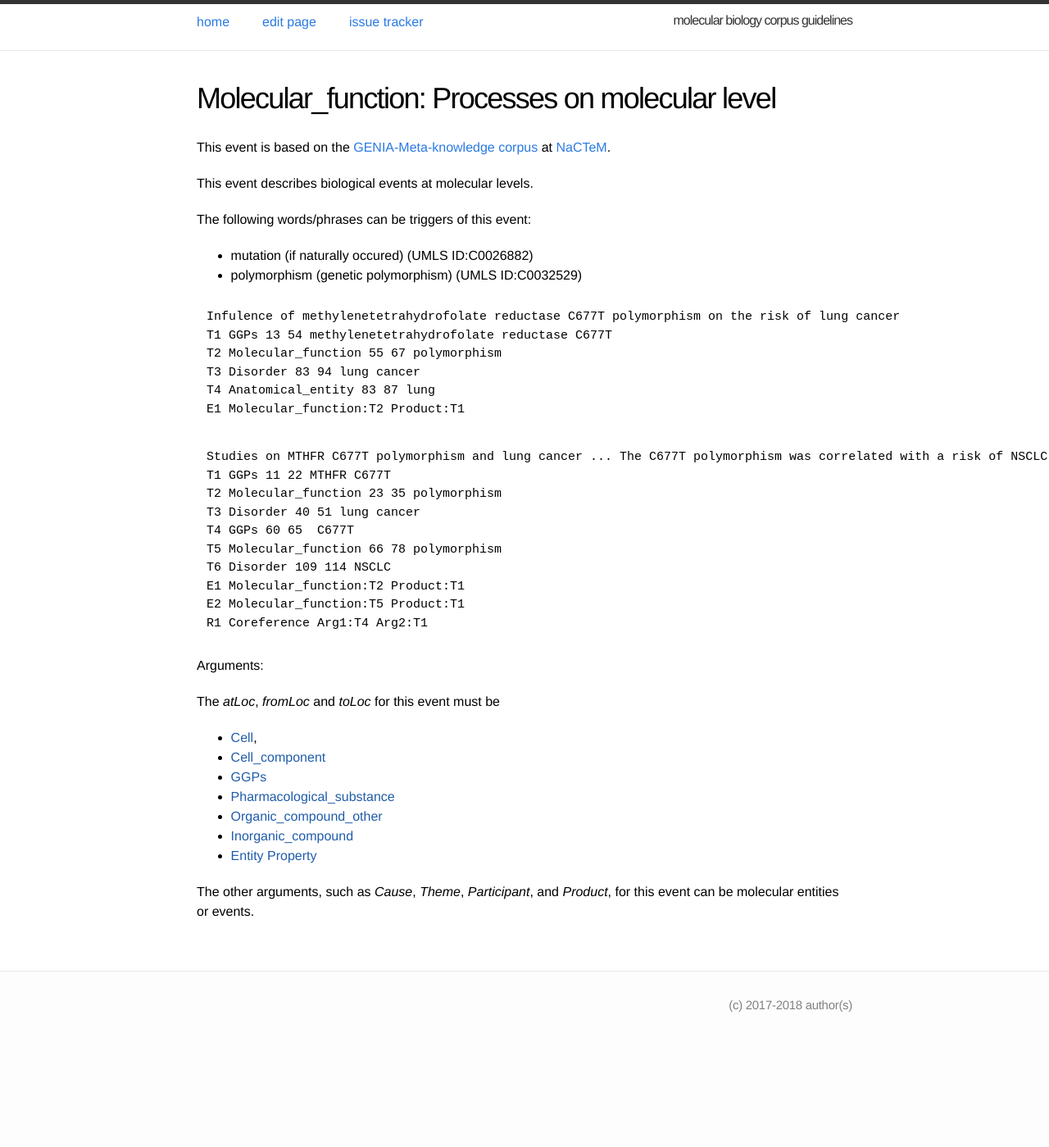
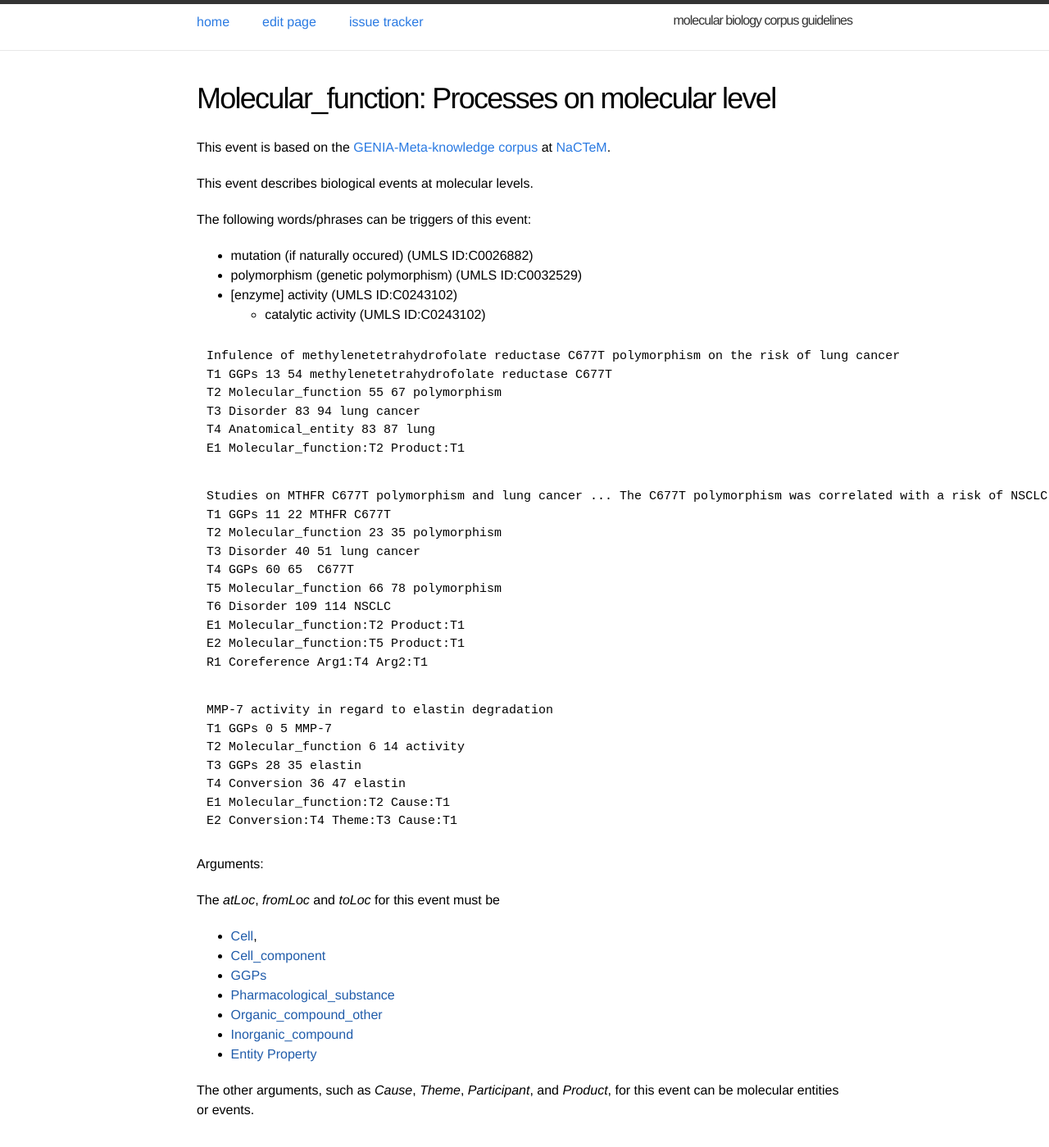
Before and after one commit to ezcatdb/molbiol_lung_corpus-guidelines, a Jekyll site: the page built from _event/Molecular_function.md, in a window 1280 px wide and 1400 px high. Shown: the whole window at 82% size. Built offline with Jekyll 4.4.1, drawn with Linux system fonts in a browser that asks for light colours.

Commit message:
additional trigger & new sample sentence included in _event/Molecular_function.md

```diff
--- a/_event/Molecular_function.md
+++ b/_event/Molecular_function.md
@@ -15,9 +15,8 @@ The following words/phrases can be triggers of this event:
 - mutation (if naturally occured) (UMLS ID:C0026882)
 - polymorphism (genetic polymorphism) (UMLS ID:C0032529)
 
-<!-- removed
 - [enzyme] activity (UMLS ID:C0243102)
--->
+  - catalytic activity (UMLS ID:C0243102)
 
 ~~~ ann
 Infulence of methylenetetrahydrofolate reductase C677T polymorphism on the risk of lung cancer
@@ -39,7 +38,15 @@ E1 Molecular_function:T2 Product:T1
 E2 Molecular_function:T5 Product:T1
 R1 Coreference Arg1:T4 Arg2:T1
 ~~~
-
+~~~ ann
+MMP-7 activity in regard to elastin degradation
+T1 GGPs 0 5 MMP-7
+T2 Molecular_function 6 14 activity
+T3 GGPs 28 35 elastin
+T4 Conversion 36 47 elastin
+E1 Molecular_function:T2 Cause:T1
+E2 Conversion:T4 Theme:T3 Cause:T1
+~~~
 
 Arguments:
 
```
